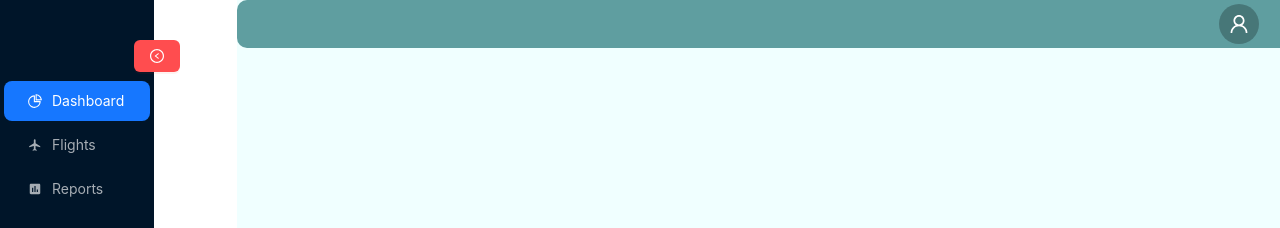
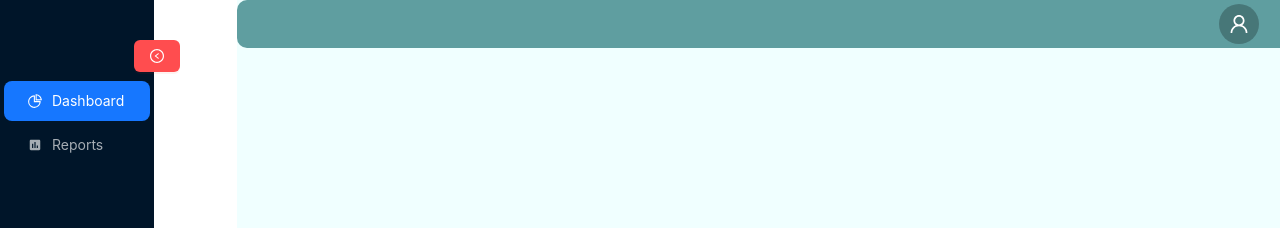
Before and after one commit to akshayn10/airline-booking-frontend, a React (Create React App) app: page /user in a window 1280 px wide. Shown: the top 228 px of the page. Built offline with nearby package versions, Linux system fonts and the light colour scheme.

Commit message:
fix: Stash applied

```diff
--- a/src/components/user/dashboard/upcomingTrips/upcomingTripsTable/upcomingTripsTable.js
+++ b/src/components/user/dashboard/upcomingTrips/upcomingTripsTable/upcomingTripsTable.js
@@ -46,7 +46,6 @@ const upcomingTripsColumns = [
     key: "actions",
     render: (_, record) => (
       <Space size="middle">
-        <a>Check-in Online</a>
         <a>Modify Booking</a>
       </Space>
     ),
--- a/src/components/user/userNavbar/userNavbar.js
+++ b/src/components/user/userNavbar/userNavbar.js
@@ -19,7 +19,7 @@ const getItem =(label, key, icon, children, type)=> {
 }
 const items = [
   getItem("Dashboard", "1", <PieChartOutlined />),
-  getItem("Flights", "2", <FlightIcon />),
+  // getItem("Flights", "2", <FlightIcon />),
   getItem("Reports", "3", <AssessmentIcon />),
 ];
 const UserNavbar = ({ children }) => {
```
